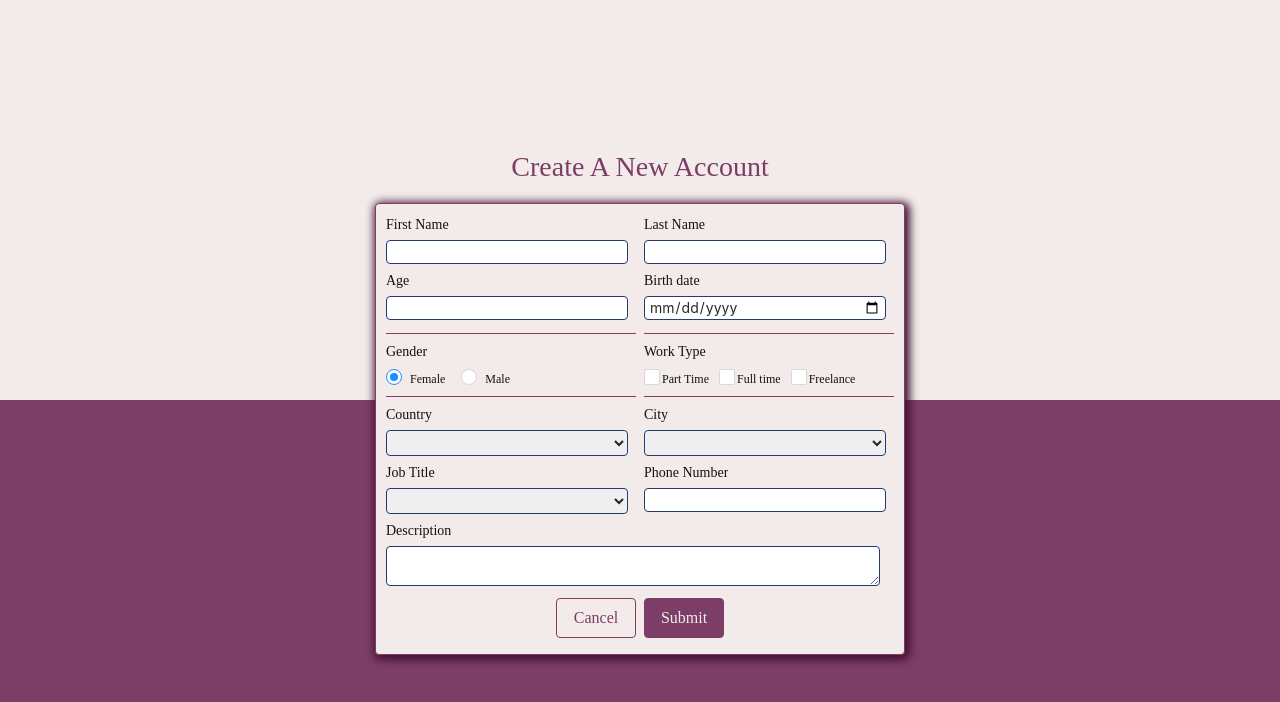
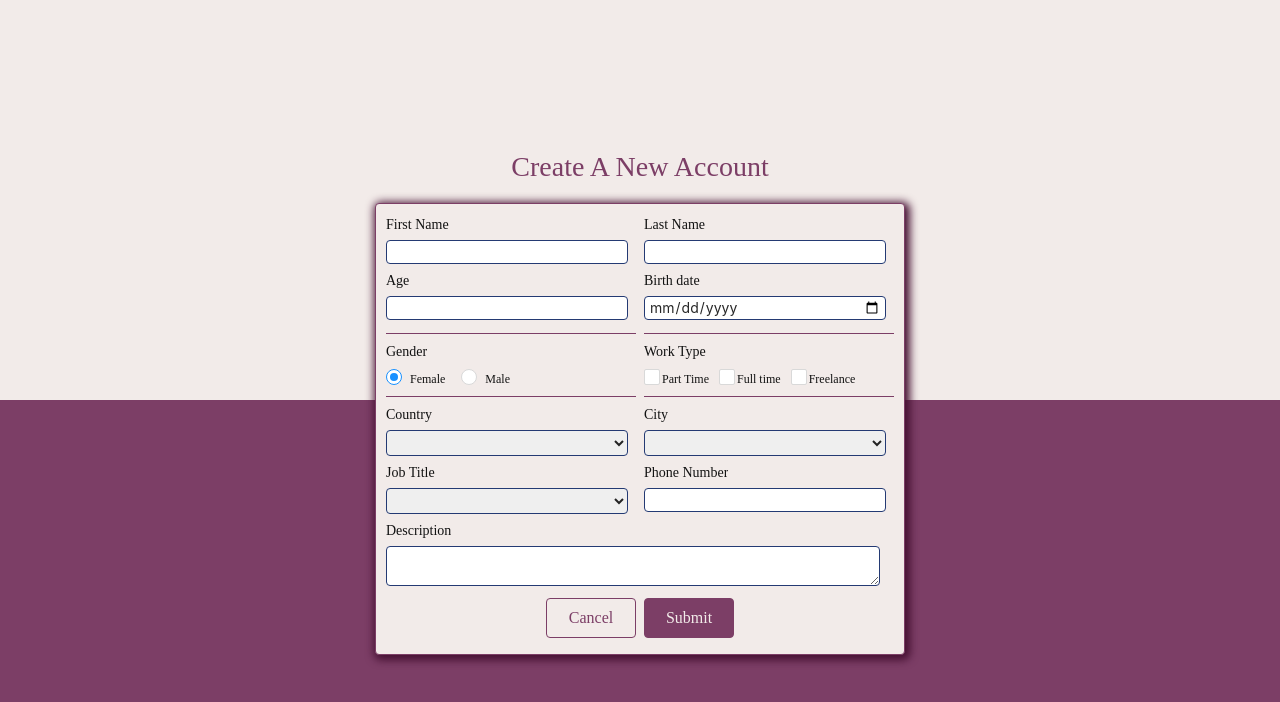
Before and after one commit to NasrinLatifi/Alopeyk-challenge, a React (Create React App) app: page /account in a window 1280 px wide. Shown: the top 702 px of the page. Built offline with nearby package versions, Linux system fonts and the light colour scheme.

Commit message:
fix/style

```diff
--- a/src/Components/Form/_form.scss
+++ b/src/Components/Form/_form.scss
@@ -16,7 +16,7 @@
     width: 100%;
     button {
       height: 40px;
-      width: 80px;
+      width: 90px;
       border-radius: 4px;
       border: #7c3e66 1px solid;
       font-size: 16px;
```
